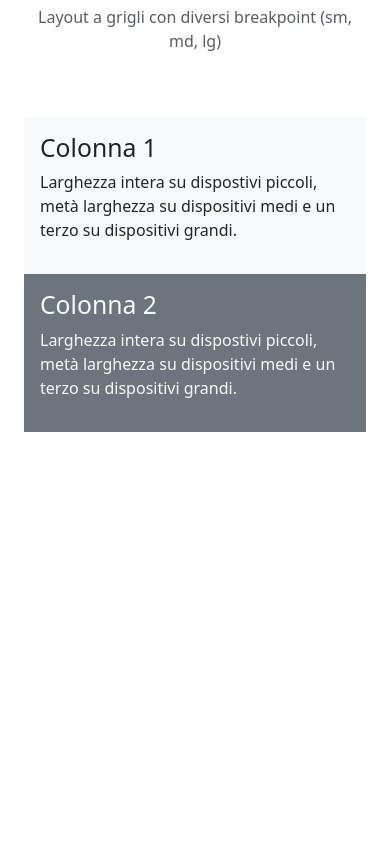
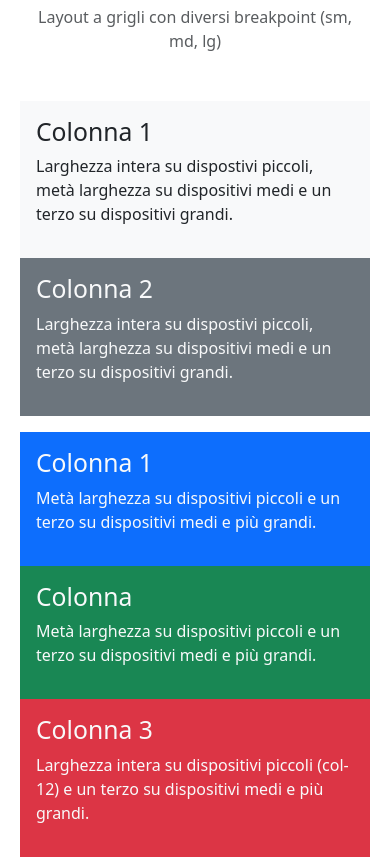
Before and after one commit to AndreaRispoli97/htmlcss-bootstrap-layout, a plain HTML site: page index.html in a window 390 px wide. Shown: the part 118-983 px from the top of the page. Before the commit the page ends 844 px from the top, so only its background shows below. Drawn offline with nearby package versions, Linux system fonts and the light colour scheme.

Commit message:
feat: aggiunte colonne centrali e responsività completa

```diff
--- a/index.html
+++ b/index.html
@@ -19,16 +19,32 @@
     </header>
     <main>
         <div class="container text-center">
-            <div class="row p-4">
-              <div class="col-sm-12 col-md-6 col-lg-4 text-start p-3 pt-3 pb-3 bg-light">
+            <div class="row m-2">
+              <div class="col-sm-12 col-md-6 col-lg-4 text-start bg-light p-3">
                 <h2>Colonna 1</h2>
                 <p>Larghezza intera su dispostivi piccoli, metà larghezza su dispositivi medi e un terzo su dispositivi grandi.</p>
               </div>
-              <div class="col-sm-12 col-md-6 col-lg-8 text-start p-3 pt-3 pb-3 bg-secondary text-light">
+              <div class="col-sm-12 col-md-6 col-lg-8 text-start bg-secondary text-light p-3">
                 <h2>Colonna 2</h2>
                 <p>Larghezza intera su dispostivi piccoli, metà larghezza su dispositivi medi e un terzo su dispositivi grandi.</p>
               </div>
             </div>
+            <div class="container text-center">
+                <div class="row p-2 text-light">
+                  <div class="col-sm-6 col-md-4 text-start bg-primary p-3">
+                    <h2>Colonna 1</h2>
+                    <p>Metà larghezza su dispositivi piccoli e un terzo su dispositivi medi e più grandi.</p>
+                  </div>
+                  <div class="col-sm-6 col-md-4 text-start bg-success p-3">
+                    <h2>Colonna </h2>
+                    <p>Metà larghezza su dispositivi piccoli e un terzo su dispositivi medi e più grandi.</p>
+                  </div>
+                  <div class="col-sm-12 col-md-4 text-start bg-danger p-3">
+                    <h2>Colonna 3</h2>
+                    <p>Larghezza intera su dispositivi piccoli (col-12) e un terzo su dispositivi medi e più grandi.</p>
+                  </div>
+                </div>
+              </div>
           </div>
     </main>
 
```
